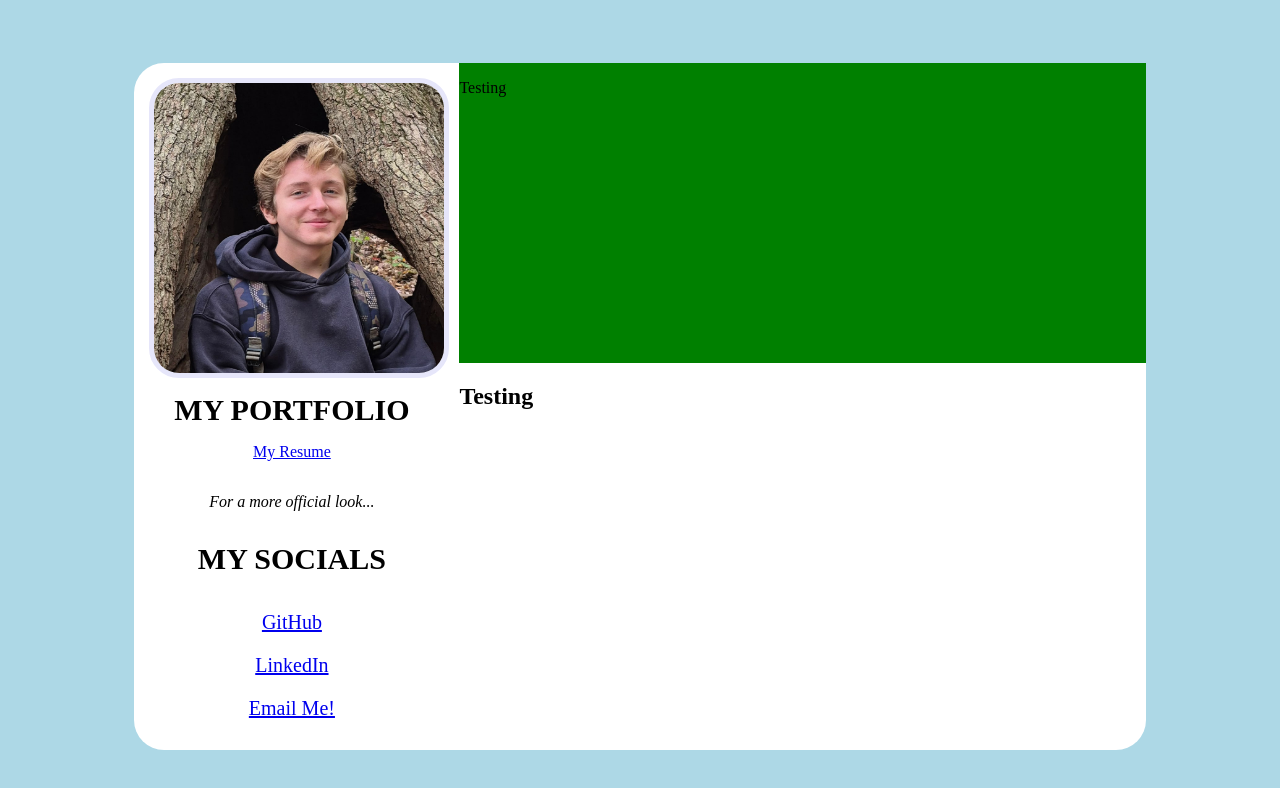
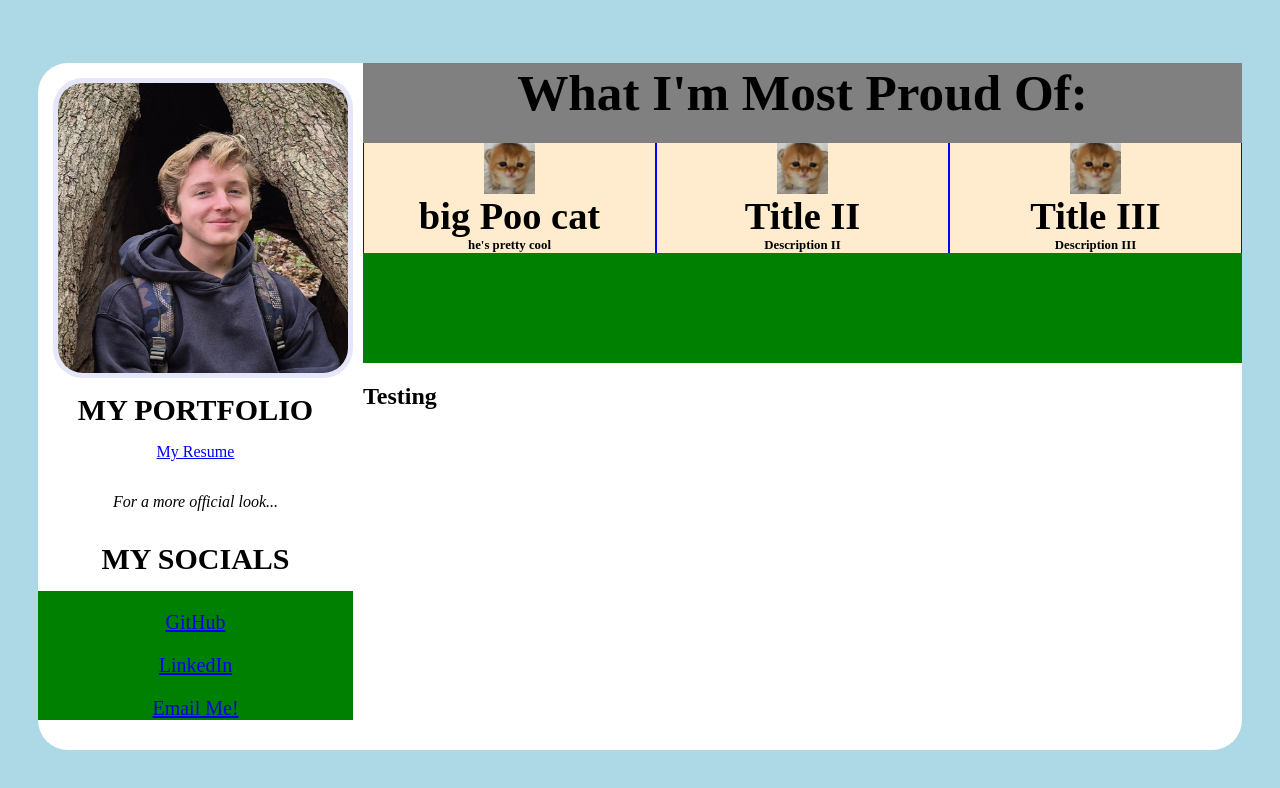
Before and after one commit to LightRiver3010/My-Website, a plain HTML site: page main_page.html in a window 1280 px wide. Drawn offline with Linux system fonts and the light colour scheme.

Commit message:
beginning to add "What I'm most Proud of" boxes; still early development

```diff
--- a/main_page.html
+++ b/main_page.html
@@ -25,7 +25,42 @@
     </div>
     <div class="rest">
       <div class="most-proud">
-        <p>Testing</p>
+        <div class="proud-title">
+          What I'm Most Proud Of:
+        </div>
+        <div class="proud-boxes">
+
+          <div class="proud-box" id="proud-box1">
+            <img id="proud-image1" src="assets/big poo.png">
+            <div class="proud-box-title">
+              big Poo cat
+            </div>
+            <div class="proud-box-desc">
+              he's pretty cool
+            </div>
+          </div>
+
+          <div class="proud-box" id="proud-box2">
+            <img id="proud-image1" src="assets/big poo.png">
+            <div class="proud-box-title">
+              Title II
+            </div>
+            <div class="proud-box-desc">
+              Description II
+            </div>
+          </div>
+
+          <div class="proud-box" id="proud-box2">
+            <img id="proud-image1" src="assets/big poo.png">
+            <div class="proud-box-title">
+              Title III
+            </div>
+            <div class="proud-box-desc">
+              Description III
+            </div>
+
+          </div>
+        </div>
       </div>
       <h2>Testing</h2>
     </div>
--- a/universal_styles.css
+++ b/universal_styles.css
@@ -13,6 +13,8 @@ body {
     margin-top: 5%;
     border-radius: 30px;
     background-color: white;
+    margin-left: 30px;
+    margin-right: 30px;
 }
 
 .headshot {
@@ -28,18 +30,10 @@ body {
     margin-left: 10px;
 }
 
-.most-proud {
-    display: flex;
-    flex-direction: row;
-    max-height: 300px;
-    height: 100%;
-    background-color: green;
-}
-
 #headshot {
-    aspect-ratio: 1;
+    aspect-ratio: 1/1;
     border-radius: 30px;
-    max-height: 300px;
+    max-width: 300px;
     height: 100%;
     width: auto;
     border: 5px solid lavender;
@@ -66,10 +60,63 @@ body {
     flex-direction: column;
     text-align: center;
     justify-content: center;
-    /* background-color: black; */
+    background-color: green;
 }
 
 .social {
     margin-top: 20px;
     font-size: 20px;
 }
+
+/* MOST PROUD OF SECTION */
+
+.most-proud {
+    display: flex;
+    flex-direction: column;
+    max-height: 300px;
+    height: 100%;
+    background-color: green;
+}
+
+.proud-title {
+    display: flex;
+    justify-content: center;
+    font-size: 4vw;
+    font-weight: bold;
+    width: 100%;
+    height: 10vh;
+    background-color: grey;
+}
+
+.proud-boxes {
+    display: flex;
+    flex-direction: row;
+    align-items: center;
+    background-color: blue;
+    justify-content: space-around;
+}
+
+.proud-box {
+    width: 33%;
+    height: 100%;
+    background-color: blanchedalmond;
+    display: flex;
+    align-items: center;
+    justify-content: center;
+    flex-direction: column;
+}
+
+.proud-box img {
+    max-width: 4vw;
+    aspect-ratio: 1/1;
+}
+
+.proud-box-title {
+    font-weight: 900;
+    font-size: 3vw;
+}
+
+.proud-box-desc {
+    font-weight: 600;
+    font-size: 1vw;
+}
```
